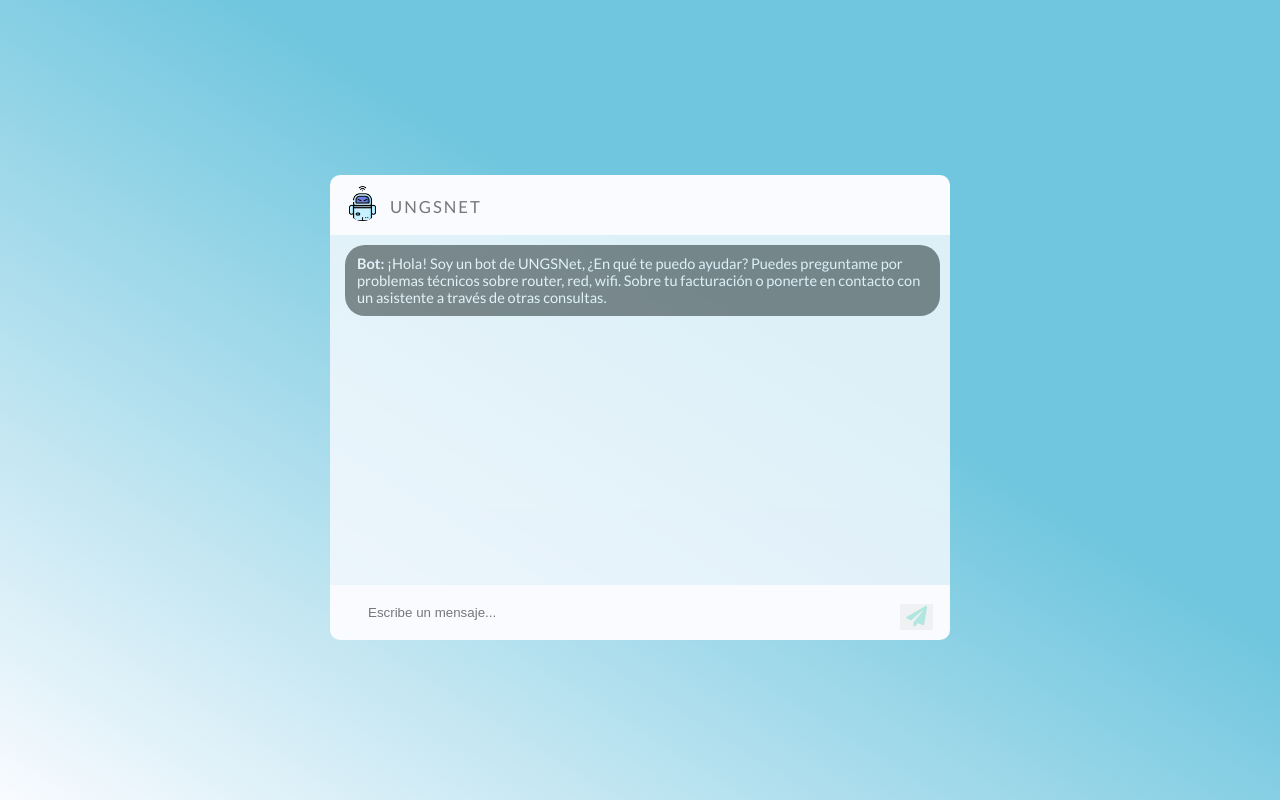
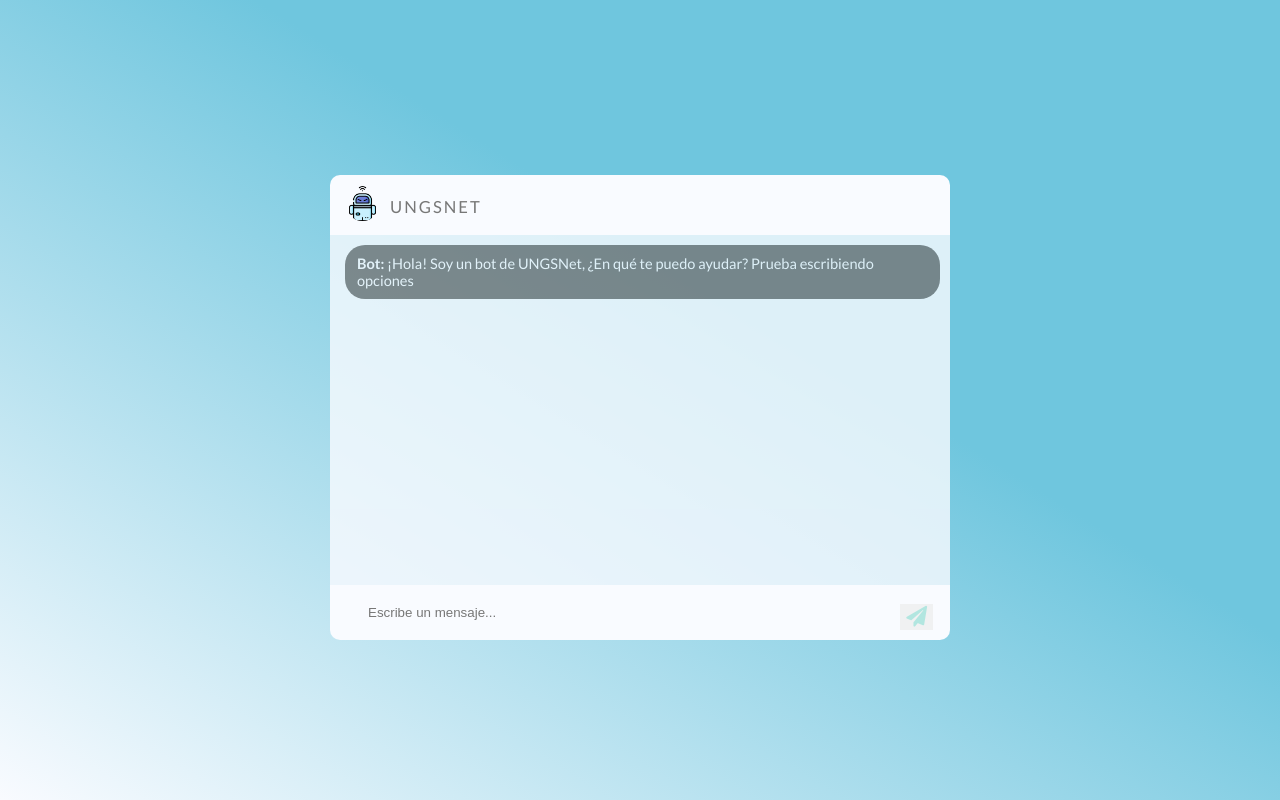
Before and after one commit to ferrt1/TP-Inicial-ChatBot, a plain HTML site: page frontend/index.html in a window 1280 px wide. Drawn offline with nearby package versions, Linux system fonts and the light colour scheme; files that its build step writes are made by us from their sources; files whose address does not match are found by name.

Commit message:
Modificando saludo del index

```diff
--- a/frontend/index.html
+++ b/frontend/index.html
@@ -22,7 +22,7 @@
         <div class='incoming'>
           <div class='bubble'>
             <strong>Bot: </strong>
-            ¡Hola! Soy un bot de UNGSNet, ¿En qué te puedo ayudar? Puedes preguntame por problemas técnicos sobre router, red, wifi. Sobre tu facturación o ponerte en contacto con un asistente a través de otras consultas.
+            ¡Hola! Soy un bot de UNGSNet, ¿En qué te puedo ayudar? Prueba escribiendo opciones
             </div>
         </div>
 
```
